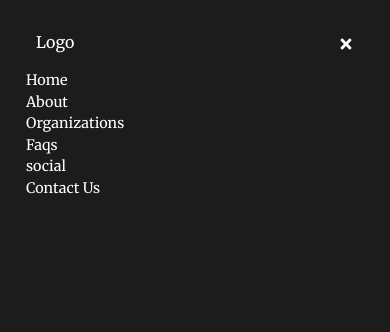
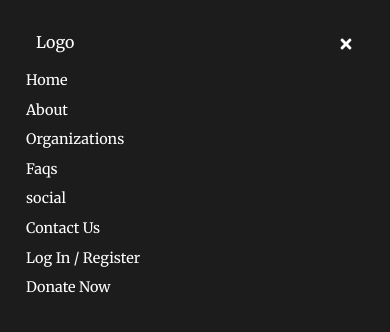
Before and after one commit to kankuro12/fyp-donation-frontend, a React (Create React App) app: page /home in a window 390 px wide. Both pictures are taken after a click on the element 346 px from the left and 45 px from the top of the page. Shown: the top 332 px of the page. Built offline with nearby package versions, Linux system fonts and the light colour scheme; a web font is replaced by a local one.

Commit message:
profile update managed

```diff
--- a/src/Routers/index.js
+++ b/src/Routers/index.js
@@ -22,6 +22,7 @@ import AdminFAQ from "../page/admin/faq";
 import Faq from "../page/faq";
 import Social from "../page/social";
 import ChangePass from "../page/user/changePass";
+import UserProfile from "../page/user/profile";
 export default function Router() {
     return useRoutes([
         {
@@ -48,6 +49,7 @@ export default function Router() {
                 { path: "index", element: <UserDashboard /> },
                 { path: "donate", element: <UserDonate /> },
                 { path: "donations", element: <UserDonations /> },
+                { path: "profile", element: <UserProfile /> },
                 { path: "changepass", element: <ChangePass /> },
                 { path: "donation-detail/:id", element: <UserDonationDetail /> },
 
--- a/src/components/menu.js
+++ b/src/components/menu.js
@@ -6,34 +6,57 @@ import { FaBars, FaCross, FaHamburger, FaTimes } from 'react-icons/fa';
 export default function Menu() {
     const logged = useSelector((state) => state.donation.logged);
     const user = useSelector((state) => state.donation.user);
-    const ismob = window.innerWidth <= 425;
+    const [ismob, setIsMob] = useState(window.innerWidth <= 425);
     const [show, setshow] = useState(false);
     const hide = () => {
         setshow(false);
     }
+
+    window.addEventListener('resize', function () {
+        console.log("resize", window.innerWidth <= 425);
+        setIsMob(window.innerWidth <= 425);
+    });
+
     return (
 
         ismob ?
             <div className="mobilemenu">
                 <div className='mobilemenu-header d-flex justify-content-between px-3'>
                     <span>Logo</span>
-                    <span onClick={()=>setshow(!show)}>
+                    <span onClick={() => setshow(!show)}>
                         {
-                            show?
-                            <FaTimes ></FaTimes>
-                            :
-                            <FaBars></FaBars>
+                            show ?
+                                <FaTimes ></FaTimes>
+                                :
+                                <FaBars></FaBars>
                         }
                     </span>
                 </div>
                 {
                     show ? <div className="mobilemenu-sidebar px-3">
-                        <Link className="link" onClick={() => { hide(); }} to="/home">Home</Link>
-                        <Link className="link" onClick={() => { hide(); }}  to="/about">About</Link>
-                        <Link className="link" onClick={() => { hide(); }}  to="/orgs">Organizations</Link>
-                        <Link className="link" onClick={() => { hide(); }}  to="/faq">Faqs</Link>
-                        <Link className="link" onClick={() => { hide(); }}  to="/social">social</Link>
-                        <Link className="link" onClick={() => { hide(); }}  to="/contactus">Contact Us</Link>
+                        <Link className="link mb-2" onClick={() => { hide(); }} to="/home">Home</Link>
+                        <Link className="link mb-2" onClick={() => { hide(); }} to="/about">About</Link>
+                        <Link className="link mb-2" onClick={() => { hide(); }} to="/orgs">Organizations</Link>
+                        <Link className="link mb-2" onClick={() => { hide(); }} to="/faq">Faqs</Link>
+                        <Link className="link mb-2" onClick={() => { hide(); }} to="/social">social</Link>
+                        <Link className="link mb-2" onClick={() => { hide(); }} to="/contactus">Contact Us</Link>
+                        {
+
+                            logged ?
+
+                                user.role == 'admin'?
+                                        <Link className="link mb-2" to="/admin">Admin Panel </Link>
+                                    : <div >
+                                        <Link className="link mb-2" to="/user"> Hello!! {user.name}</Link>
+                                        <Link className="link mb-2" to="/user/donate">Donate Now</Link>
+                                    </div>
+                                :
+
+                                <div >
+                                    <Link className="link mb-2" to="/login">Log In / Register</Link>
+                                    <Link className="link mb-2" to="/user/donate">Donate Now</Link>
+                                </div>
+                        }
                     </div> : ""
                 }
 
--- a/src/layout/user.js
+++ b/src/layout/user.js
@@ -28,11 +28,17 @@ export default function UserLayout() {
 
                                     <div>
                                         {user.name} <br />
-                                        {user.email}
+                                        {user.email} <br />
+                                        {user.phone}
+                                    </div>
+
+                                    <hr />
+                                    <div>
+                                        <Link to="/user/donations">My Donations</Link>
                                     </div>
                                     <hr />
                                     <div>
-                                        <Link to="/user/donations">My Donations</Link>
+                                        <Link to="/user/profile">Update Profile</Link>
                                     </div>
                                     <hr />
                                     <div>
--- a/src/page/auth/login.js
+++ b/src/page/auth/login.js
@@ -4,7 +4,7 @@ import { Link, Navigate, useNavigate } from "react-router-dom";
 import { saveAuth } from "../../store/reducer";
 import "../../styles/auth.css";
 import API from "../../api";
-import { FaAd, FaEnvelope, FaEyeSlash, FaUser } from 'react-icons/fa';
+import { FaAd, FaEnvelope, FaEyeSlash, FaPhone, FaUser } from 'react-icons/fa';
 
 import './auth.css';
 import Menu from "../../components/menu";
@@ -109,9 +109,13 @@ export default function Login() {
                                                     <h2 className="h3 pb-3">Signup</h2>
                                                 </div>
                                                 <form onSubmit={signup}>
-                                                <div className="position-relative my-3 inputGroup text-center">
+                                                    <div className="position-relative my-3 inputGroup text-center">
                                                         <span className="position-absolute icon"> <FaUser size={22} /> </span>
                                                         <input type="text" name="name" className="border-0 border-bottom w-100" placeholder="Enter Your Name" required />
+                                                    </div>
+                                                    <div className="position-relative my-3 inputGroup text-center">
+                                                        <span className="position-absolute icon"> <FaPhone size={22} /> </span>
+                                                        <input type="text" name="phone" className="border-0 border-bottom w-100" placeholder="Enter Your Phone No." required />
                                                     </div>
                                                     <div className="position-relative my-3 inputGroup text-center">
                                                         <span className="position-absolute icon"> <FaEnvelope size={22} /> </span>
--- /dev/null
+++ b/src/page/user/profile.js
@@ -0,0 +1,41 @@
+import { useDispatch, useSelector } from "react-redux";
+import API from "../../api";
+import { saveAuth } from "../../store/reducer";
+
+export default function UserProfile(){
+    const user = useSelector((state) => state.donation.user);
+    const dispatch =useDispatch();
+    const handleSubmit=(e)=>{
+        e.preventDefault();
+        let data=new FormData(e.target);
+        data.append('userId',user.id);
+        API.post('user/update',data)
+        .then((authData)=>{
+            alert("Profile Updates Sucessfully");
+            API.setToken(authData.token);
+            dispatch(saveAuth(authData.user));
+        })
+        .catch((Err)=>{
+            alert("Some error occured please try again")
+        })
+    };
+    return (
+        <div>
+            <form onSubmit={handleSubmit}>
+                <div className="row">
+                    <div className="col-md-6">
+                        <label htmlFor="name">Name</label>
+                        <input type="text" name="name" id="name" defaultValue={user.name} className="form-control" />
+                    </div>
+                    <div className="col-md-6">
+                        <label htmlFor="phone">Phone</label>
+                        <input type="text" name="phone" id="phone" defaultValue={user.phone} className="form-control" />
+                    </div>
+                    <div className="col-12 my-2">
+                        <button className="btn btn-primary">Update Profile</button>
+                    </div>
+                </div>
+            </form>
+        </div>
+    );
+}
--- a/src/store/reducer.js
+++ b/src/store/reducer.js
@@ -35,13 +35,14 @@ export const setupLogin = createAsyncThunk('donation/setupLogin', async (options
 
 export const saveAuth = createAsyncThunk('donation/saveAuth', async (user) => {
     localStorage.setItem('user', JSON.stringify(user));
+    console.log(user);
     return user;
 });
 
 
 export const logout = createAsyncThunk('donation/logout', async (user) => {
     localStorage.removeItem('user');
-    localStorage.removeItem('x_token');
+    localStorage.removeItem('_xtoken');
     return null;
 });
 
```
